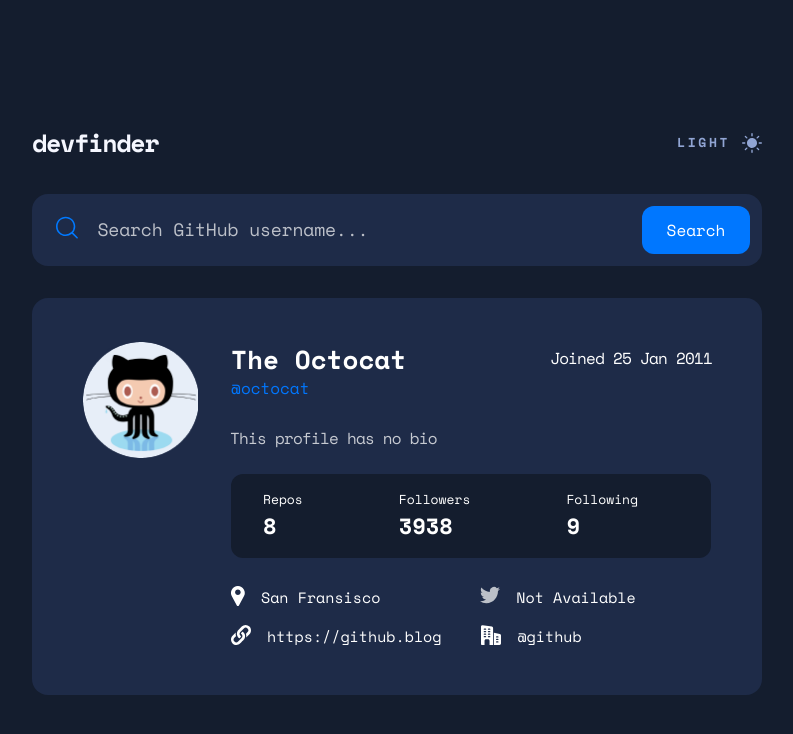
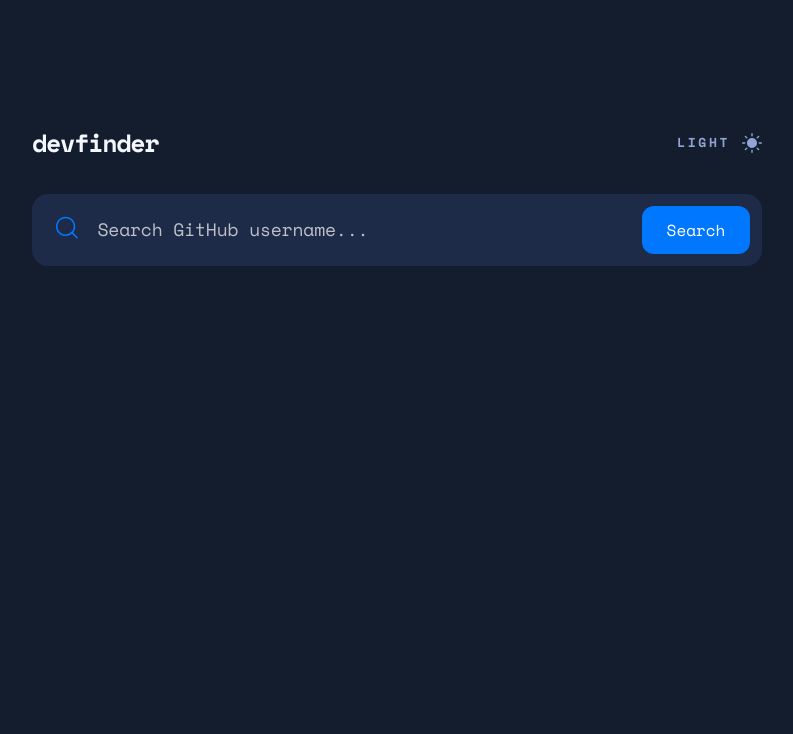
Before and after one commit to YokoMentor/user-search-app, a Next.js app: page / in a window 1280 px wide. Shown: the top 734 px of the page, without its empty margins (243-1036 px from the left). Built offline with nearby package versions, Linux system fonts and the light colour scheme.

Commit message:
useSearchParams fix, added actions, initial search functionality

```diff
--- /dev/null
+++ b/app/actions.ts
@@ -0,0 +1,39 @@
+export interface DataResponse {
+	login: string;
+	avatar_url: string;
+	url: string;
+	created_at: string;
+	bio: string;
+	public_repos: string;
+	followers: string;
+	following: string;
+	location: string,
+	twitter_username: string,
+	blog: string;
+	company: string;
+};
+
+export async function fetchData(login: string): Promise<DataResponse> {
+	let resultData;
+	try {
+		const response = await fetch('https://api.github.com/users/' + login);
+		resultData = await response.json();
+	} catch (error) {
+		const result: DataResponse = {
+			login: '',
+			avatar_url: '',
+			url: '',
+			created_at: '',
+			bio: '',
+			public_repos: '',
+			followers: '',
+			following: '',
+			location: '',
+			twitter_username: '',
+			blog: '',
+			company: ''
+		};
+		return result
+	}
+	return resultData
+}
--- a/app/globals.css
+++ b/app/globals.css
@@ -19,6 +19,7 @@
   --color-active: hsl(212, 100%, 50%);
   --color-btn-hover: hsl(212, 100%, 69%);
   --color-shadow: hsl(226.67, 46.25%, 50.39%);
+  --color-no-results-dark: hsl(217, 20%, 51%);
 }
 
 @media (prefers-color-scheme: dark) {
--- a/app/page.tsx
+++ b/app/page.tsx
@@ -1,16 +1,31 @@
 'use client'
-import { useState } from 'react'
+
+import { useState, ChangeEvent, useEffect, Suspense } from 'react'
+import { useSearchParams, useRouter } from 'next/navigation'
 import styles from './page.module.css'
+import { DataResponse, fetchData } from './actions'
 
 export default function Page() {
   const [darkTheme, setDarkTheme] = useState(true);
   const [themeSwitch, setThemeSwitch] = useState(true);
+  const [login, setLogin] = useState(useSearchParams().get("login"));
+  const [tempLogin, setTempLogin] = useState('');
+  const [loginError, setLoginError] = useState(false);
+  const [isVisible, setIsVisible] = useState(false);
+  const [isMsgVisible, setIsMsgVisible] = useState(false);
+  const [dataResponse, setDataResponse] = useState<DataResponse>();
+  const router = useRouter();
+  const paramsLogin = useSearchParams();
 
   const containerStyle = `${darkTheme ? 'bg-container-dark' : 'bg-container-light'} ${darkTheme ? '' : styles.shadow} flex items-center w-full rounded-2xl`;
   const profileInfo = `${darkTheme ? 'text-container-light' : 'text-heading-dark'} tracking-tighter`;
   const userInfoTitle = `${darkTheme ? 'text-container-light' : 'text-heading-dark'} text-[13px]`;
   const userInfo = `${darkTheme ? 'text-container-light' : 'text-username-dark'} font-bold text-[22px] mb-4`;
   const contactInfo = `${darkTheme ? 'text-container-light' : 'text-heading-dark'} text-[15px]  ml-4 `;
+
+  function returnHome() {
+    window.location.href = '/';
+  }
 
   function handleThemeSwitcher() {
       if (themeSwitch) {
@@ -21,11 +36,60 @@ function handleThemeSwitcher() {
       setThemeSwitch(!themeSwitch);
     }
 
+  function handleLoginChange(event: ChangeEvent<HTMLInputElement>) {
+    event.preventDefault();
+    setTempLogin(event.target.value);
+    setIsVisible(false);
+  }
+
+  function validateLogin(value: string) {
+    if(value.length == 0) {
+      setLoginError(true);
+    } else {
+      setIsVisible(true);
+    }
+  }
+
+  function isValidLogin(value: string) {
+    if(value.length == 0) {
+      return false
+    }
+    return true;
+  }
+
+  function handleSearch(event:React.FormEvent<HTMLFormElement>) {
+    event.preventDefault();
+    setLogin(tempLogin);
+    router.replace('/?login=' + tempLogin);
+  }
+
+  useEffect(() => {
+    if(login === null) {
+    } else {
+      const init = async() => {
+        setLoginError(false);
+        validateLogin(login as string);
+        if(isValidLogin(login as string)) {
+          const data = await fetchData(login as string);
+          console.log(data);
+          if(data.login !== '') {
+            setIsMsgVisible(false);
+          } else {
+            setIsMsgVisible(true);
+            setIsVisible(false);
+          }
+          setDataResponse(data);
+        }
+      }
+      init();
+    }
+  }, [login, paramsLogin])
+
   return (
     <div className={`${darkTheme ? 'bg-bg-dark' : 'bg-bg-light'} flex flex-col min-h-screen justify-center items-center`}>
       <div className='absolute flex flex-col justify-center items-center w-[342px] md:w-[730px] top-7 md:top-31'>
         <div className='flex justify-between items-center w-full mb-6 md:mb-8 font-bold'>
-          <h1 className={`${darkTheme ? 'text-bg-light' : 'text-bg-dark'} text-[25px] tracking-tighter`}>devfinder</h1>
+          <h1 className={`${darkTheme ? 'text-bg-light' : 'text-bg-dark'} text-[25px] tracking-tighter`} onClick={returnHome}>devfinder</h1>
           <button className={`${darkTheme ? 'text-heading-light hover:text-container-light fill-heading-light hover:fill-container-light' : 'text-heading-dark hover:text-username-dark fill-heading-dark hover:fill-username-dark'} flex items-center rounded-md focus:outline-2 focus:outline-active focus:outline-offset-3 cursor-pointer`} onClick={handleThemeSwitcher}>
             <div className='text-[13px] tracking-[.2em]'>{`${darkTheme ? 'LIGHT' : 'DARK'}`}</div>
             <div className="ml-2 h-[20px] w-[20px] md:ml-3">
@@ -37,64 +101,78 @@ function handleThemeSwitcher() {
             </div>
           </button>
         </div>
-       <form className={`${containerStyle} justify-between py-3 px-3 md:pl-6 md:pr-3 focus-within:outline focus-within:outline-2 focus-within:outline-active`}>
+       <form className={`${containerStyle} justify-between py-3 px-3 md:pl-6 md:pr-3 focus-within:outline focus-within:outline-2 focus-within:outline-active`}  onSubmit={handleSearch}>
         <div className='flex w-[220px] md:w-[340px]'>
             <svg className='w-[24px] h-[24px] md:w-[29px] md:h-[29px]' viewBox="0 0 28 28" xmlns="http://www.w3.org/2000/svg"><path d="M10.609 0c5.85 0 10.608 4.746 10.608 10.58 0 2.609-.952 5-2.527 6.847l5.112 5.087a.87.87 0 01-1.227 1.233l-5.118-5.093a10.58 10.58 0 01-6.848 2.505C4.759 21.16 0 16.413 0 10.58 0 4.747 4.76 0 10.609 0zm0 1.74c-4.891 0-8.87 3.965-8.87 8.84 0 4.874 3.979 8.84 8.87 8.84a8.855 8.855 0 006.213-2.537l.04-.047a.881.881 0 01.058-.053 8.786 8.786 0 002.558-6.203c0-4.875-3.979-8.84-8.87-8.84z" fill="#0079ff"/></svg>
-            <input type='text' placeholder='Search GitHub username...' className={`${darkTheme ? 'placeholder:text-container-light placeholder:opacity-70 text-container-light ' : 'placeholder:text-heading-dark text-username-dark'} w-[194px] md:w-[340px] text-[13px] md:text-[18px] tracking-[-0.01em] ml-1 md:ml-4 focus:outline-none`}/>
+            <label htmlFor="login"></label>
+            <input type='text' id='login' placeholder='Search GitHub username...' className={`${darkTheme ? 'placeholder:text-container-light placeholder:opacity-70 text-container-light ' : 'placeholder:text-heading-dark text-username-dark'} w-[194px] md:w-[340px] text-[13px] md:text-[18px] tracking-[-0.01em] ml-1 md:ml-4 focus:outline-none`} onChange={handleLoginChange}/>
           </div>
+          <div className='flex items-center'>
+            {loginError && <div className='text-error font-bold md:text-[16px] md:mr-6'>No results</div>}
             <button className='text-white w-[88px] md:w-[108px] h-[48px] bg-active hover:bg-btn-hover border-container-light rounded-xl focus:outline-2 focus:outline-offset-2 focus:outline-active cursor-pointer'>Search</button>
+          </div>
         </form>
+        {isMsgVisible &&
+        <div className={`${containerStyle} flex-col mt-8`}>
+          <div className='flex flex-col w-[295px] md:w-[630px] mt-8 md:mt-11'>
+            <h1 className={`${darkTheme ? 'text-container-light' : 'text-username-dark'} text-[22px] font-bold leading-none`}>No results found!</h1>
+            <p className={`${darkTheme ? 'text-heading-light' : 'text-no-results-dark'}`}>We couldn&#39;t find any GitHub users matching your search. Please double-check the username and try again.</p>
+          </div>
+        </div>}
+
+      {isVisible &&
         <div className={`${containerStyle} flex-col mt-8`}>
           <div className='flex flex-col w-[295px] md:w-[630px] mt-8 md:mt-11'>
             <div className='flex justify-between md:items-top'>
-              <div className={`${styles.avatar} w-[70px] h-[70px] md:w-[116px] md:h-[116px] bg-no-repeat bg-center bg-contain`}></div>
+              <div className={`${dataResponse?.avatar_url} w-[70px] h-[70px] md:w-[116px] md:h-[116px] bg-no-repeat bg-center bg-contain`}></div>
               <div className='flex flex-col md:flex-row mr-8 md:mr-0'>
                 <div className='flex flex-col mt-1'>
-                  <h1 className={`${darkTheme ? 'text-container-light' : 'text-username-dark'} text-[26px] font-bold leading-none md:mr-36`}>The Octocat</h1>
-                  <p className='text-active mt-1'>@octocat</p>
+                  <h1 className={`${darkTheme ? 'text-container-light' : 'text-username-dark'} text-[26px] font-bold leading-none md:mr-36`}>{dataResponse?.login}</h1>
+                  <p className='text-active mt-1'>{dataResponse?.url}</p>
                 </div>
-                <div className={`${profileInfo} mt-1`}>Joined 25 Jan 2011</div>
+                <div className={`${profileInfo} mt-1`}>Joined {dataResponse?.created_at}</div>
               </div>
             </div>
-          <div className={`${profileInfo} opacity-75 mt-6 md:mt-[-32px] md:ml-37`}>This profile has no bio</div>
+          <div className={`${profileInfo} opacity-75 mt-6 md:mt-[-32px] md:ml-37`}>{dataResponse?.bio}</div>
           </div>
           <div className={`${darkTheme ? 'bg-bg-dark' : 'bg-bg-light'} flex flex-col md:flex-row items-start w-[295px] md:w-[480px] rounded-xl px-5 pt-4 mt-6 mb-7 md:ml-37 md:pl-8 md:gap-24`}>
             <div>
               <div className={userInfoTitle}>Repos</div>
-              <div className={userInfo}>8</div>
+              <div className={userInfo}>{dataResponse?.public_repos}</div>
             </div>
             <div>
               <div className={userInfoTitle}>Followers</div>
-              <div className={userInfo}>3938</div>
+              <div className={userInfo}>{dataResponse?.followers}</div>
             </div>
             <div>
               <div className={userInfoTitle}>Following</div>
-              <div className={userInfo}>9</div>
+              <div className={userInfo}>{dataResponse?.following}</div>
             </div>
           </div>
           <div className='flex flex-col justify-center w-[295px] md:w-[480px] mb-8 md:mb-12 md:ml-37 gap-4'>
             <div className='flex flex-col md:flex-row gap-4'>
               <div className='flex'>
                 <svg height="20" width="14" xmlns="http://www.w3.org/2000/svg"><path className={`${darkTheme ? 'fill-container-light' : 'fill-bg-dark'}`} d="M12.797 3.425C11.584 1.33 9.427.05 7.03.002a7.483 7.483 0 00-.308 0C4.325.05 2.17 1.33.955 3.425a6.963 6.963 0 00-.09 6.88l4.959 9.077.007.012c.218.38.609.606 1.045.606.437 0 .828-.226 1.046-.606l.007-.012 4.96-9.077a6.963 6.963 0 00-.092-6.88zm-5.92 5.638c-1.552 0-2.813-1.262-2.813-2.813s1.261-2.812 2.812-2.812S9.69 4.699 9.69 6.25 8.427 9.063 6.876 9.063z"/></svg>
-                <div className={contactInfo}>San Fransisco</div>
+                <div className={contactInfo}>{dataResponse?.location}</div>
               </div>
               <div className='flex md:ml-21'>
                 <svg height="18" width="20" xmlns="http://www.w3.org/2000/svg"><path className={`${darkTheme ? 'fill-not-available-light' : 'fill-not-available-dark'}`} d="M20 2.799a8.549 8.549 0 01-2.363.647 4.077 4.077 0 001.804-2.266 8.194 8.194 0 01-2.6.993A4.099 4.099 0 009.75 4.977c0 .324.027.637.095.934-3.409-.166-6.425-1.8-8.452-4.288a4.128 4.128 0 00-.56 2.072c0 1.42.73 2.679 1.82 3.408A4.05 4.05 0 01.8 6.598v.045a4.119 4.119 0 003.285 4.028 4.092 4.092 0 01-1.075.135c-.263 0-.528-.015-.776-.07.531 1.624 2.038 2.818 3.831 2.857A8.239 8.239 0 01.981 15.34 7.68 7.68 0 010 15.285a11.543 11.543 0 006.29 1.84c7.545 0 11.67-6.25 11.67-11.667 0-.182-.006-.357-.015-.53A8.18 8.18 0 0020 2.798z"/></svg>
-                <div className={contactInfo}>Not Available</div>
+                <div className={contactInfo}>{dataResponse?.twitter_username}</div>
               </div>
             </div>
             <div className='flex flex-col md:flex-row gap-4'>
               <button className='flex rounded-md focus:outline-2 focus:outline-active focus:outline-offset-3 cursor-pointer'>
                 <svg height="20" width="20" xmlns="http://www.w3.org/2000/svg"><g className={`${darkTheme ? 'fill-container-light' : 'fill-bg-dark'}`}><path d="M7.404 5.012c-2.355 2.437-1.841 6.482.857 8.273.089.06.207.048.283-.027.568-.555 1.049-1.093 1.47-1.776a.213.213 0 00-.084-.3A2.743 2.743 0 018.878 10.1a2.64 2.64 0 01-.223-1.803c.168-.815 1.043-1.573 1.711-2.274l-.004-.002 2.504-2.555a2.568 2.568 0 013.648-.019 2.6 2.6 0 01.037 3.666l-1.517 1.56a.266.266 0 00-.06.273c.35 1.012.435 2.44.201 3.519-.006.03.031.05.053.028l3.228-3.295c2.062-2.105 2.044-5.531-.04-7.615a5.416 5.416 0 00-7.691.04L7.417 4.998l-.013.014z"/><path d="M13.439 13.75a.401.401 0 00.006-.003c.659-1.204.788-2.586.48-3.933l-.002.002-.001-.001a5.434 5.434 0 00-2.19-3.124.3.3 0 00-.333.015c-.553.448-1.095 1.021-1.452 1.754a.243.243 0 00.096.317c.415.24.79.593 1.04 1.061h.001c.196.33.388.958.263 1.632-.116.894-1.019 1.714-1.736 2.453-.546.559-1.935 1.974-2.49 2.542a2.6 2.6 0 01-3.666.037 2.6 2.6 0 01-.038-3.666l1.521-1.564A.266.266 0 005 11.004c-.338-1.036-.43-2.432-.217-3.51.006-.03-.031-.049-.053-.027l-3.179 3.245c-2.083 2.126-2.066 5.588.04 7.693 2.125 2.083 5.57 2.048 7.653-.078.723-.81 3.821-3.678 4.195-4.577z"/></g></svg>
-                <a className={contactInfo}>https://github.blog</a>
+                <a className={contactInfo}>{dataResponse?.blog}</a>
               </button>
               <div className='flex md:ml-6'>
                 <svg height="20" width="20" xmlns="http://www.w3.org/2000/svg"><g className={`${darkTheme ? 'fill-container-light' : 'fill-bg-dark'}`}><path d="M10.858 1.558L1.7.167A1.477 1.477 0 00.517.492 1.49 1.49 0 000 1.608v17.559c0 .458.375.833.833.833h2.709v-4.375c0-.808.65-1.458 1.458-1.458h2.083c.809 0 1.459.65 1.459 1.458V20h3.541V3a1.46 1.46 0 00-1.225-1.442zM4.583 12.292h-1.25a.625.625 0 010-1.25h1.25a.625.625 0 010 1.25zm0-2.5h-1.25a.625.625 0 010-1.25h1.25a.625.625 0 010 1.25zm0-2.5h-1.25a.625.625 0 010-1.25h1.25a.625.625 0 010 1.25zm0-2.5h-1.25a.625.625 0 010-1.25h1.25a.625.625 0 010 1.25zm4.167 7.5H7.5a.625.625 0 010-1.25h1.25a.625.625 0 010 1.25zm0-2.5H7.5a.625.625 0 010-1.25h1.25a.625.625 0 010 1.25zm0-2.5H7.5a.625.625 0 010-1.25h1.25a.625.625 0 010 1.25zm0-2.5H7.5a.625.625 0 010-1.25h1.25a.625.625 0 010 1.25zM18.85 9.035l-5.933-1.242V20h5.625A1.46 1.46 0 0020 18.542V10.46c0-.688-.47-1.274-1.15-1.425zM16.875 17.5h-1.25a.625.625 0 010-1.25h1.25a.625.625 0 010 1.25zm0-2.5h-1.25a.625.625 0 010-1.25h1.25a.625.625 0 010 1.25zm0-2.5h-1.25a.625.625 0 010-1.25h1.25a.625.625 0 010 1.25z"/></g></svg>
-                <div className={contactInfo}>@github</div>
+                <div className={contactInfo}>{dataResponse?.company}</div>
               </div>
             </div>
           </div>
         </div>
+      }
       </div>
     </div>
   );
--- a/next.config.ts
+++ b/next.config.ts
@@ -5,8 +5,8 @@ const nextConfig: NextConfig = {
   experimental: {
     agentFeedback: true,
   },
-  cacheComponents: true,
-  partialPrefetching: true,
+  cacheComponents: false,
+  partialPrefetching: false,
 };
 
 export default nextConfig;
```
Lines whose indentation alone changed are shown as unchanged.
